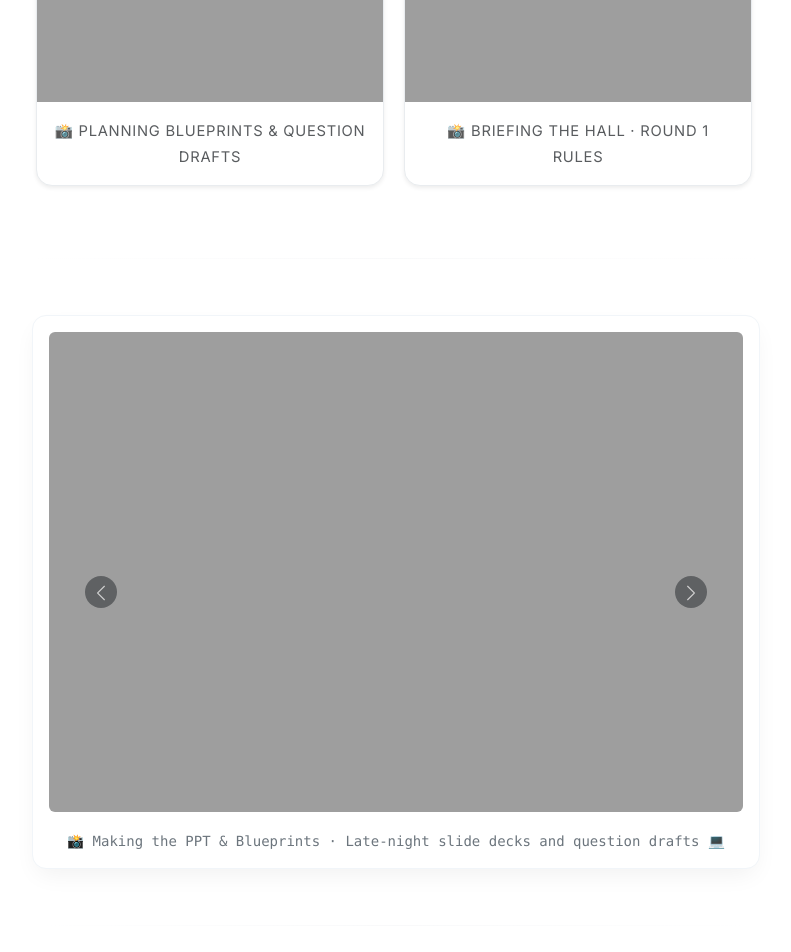
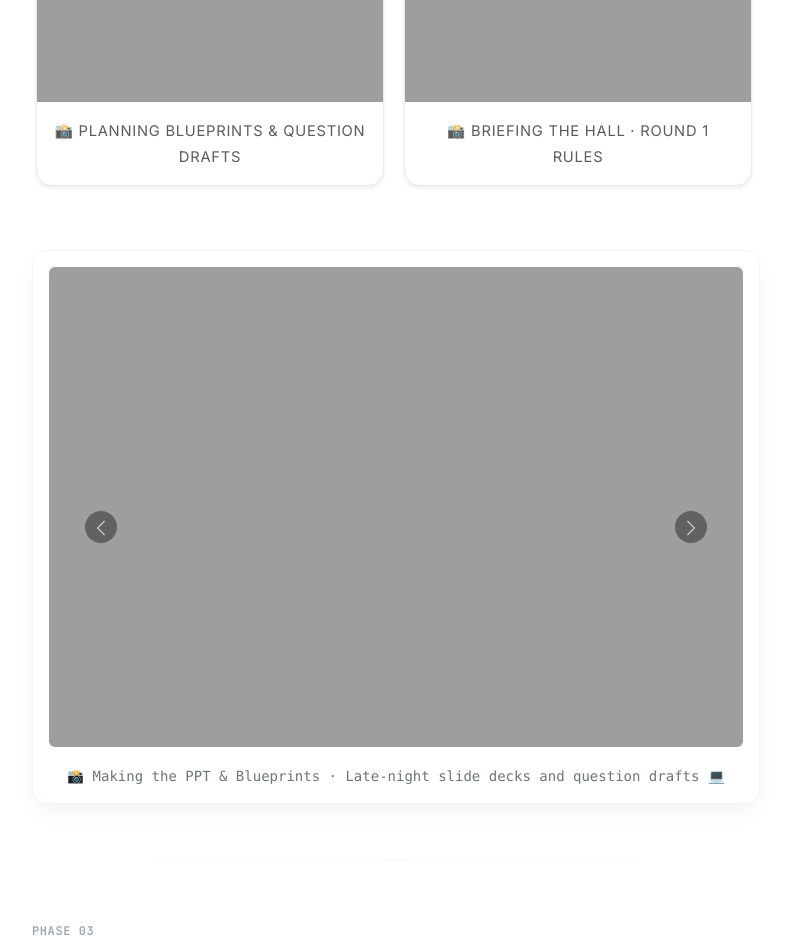
Before and after one commit to tninanofchirawa/personal-website-1, a Jekyll site: the page built from math-club/hpl.html, in a window 1280 px wide. Shown: the part 3232-4184 px from the top of the page, without its empty margins (244-1035 px from the left). Built offline with Jekyll 4.4.1, drawn with Linux system fonts in a browser that asks for light colours; some web fonts are replaced.

Commit message:
hpl again

```diff
--- a/math-club/hpl.html
+++ b/math-club/hpl.html
@@ -141,8 +141,6 @@ round_1: assets/images/math-club/hpl/Images/me-and-senior-explainig-the-rules (1
     </div>
   </div>
 
-  <hr class="story-divider">
-
   <!-- BTS Photo Slider -->
 
   <div class="my-5">
```
